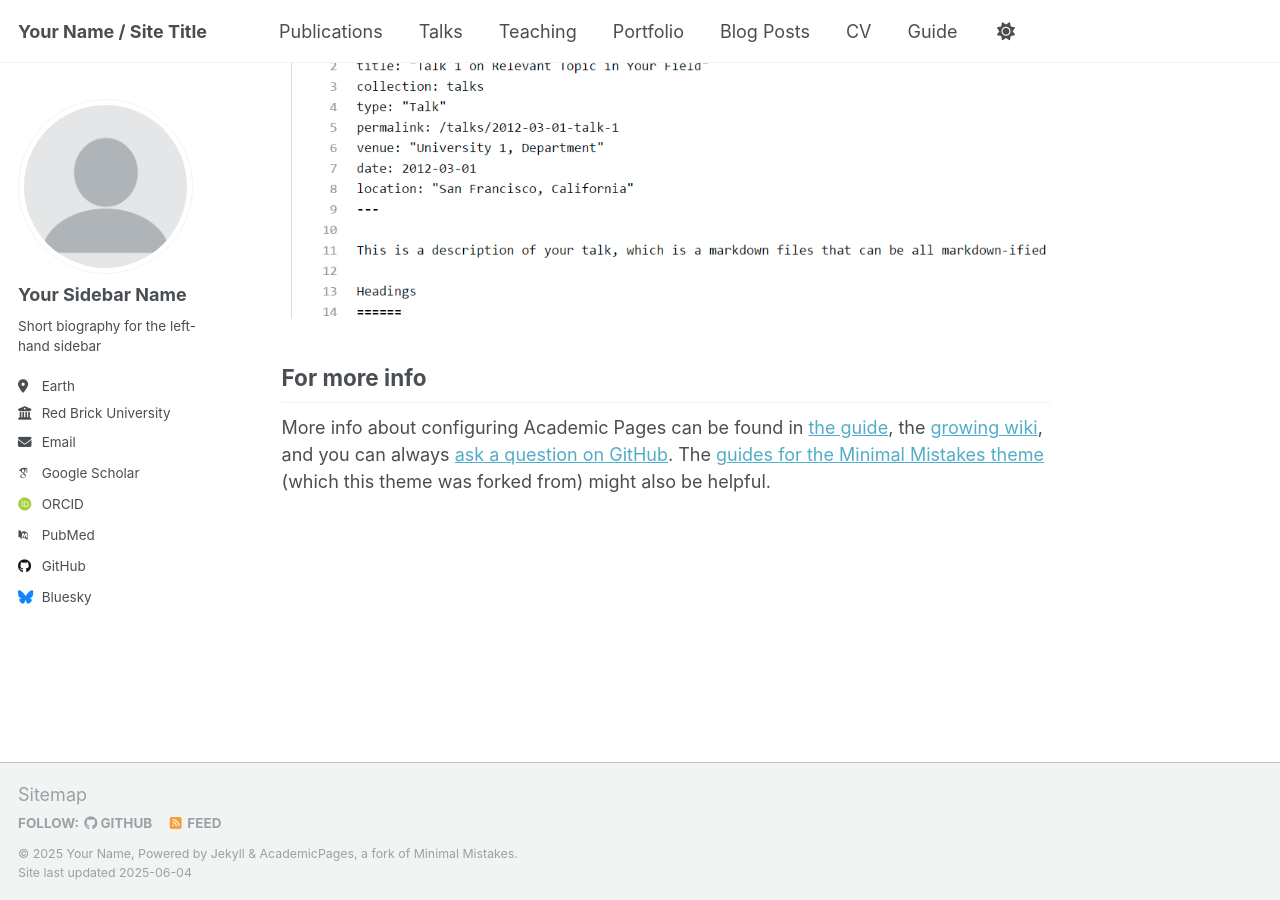
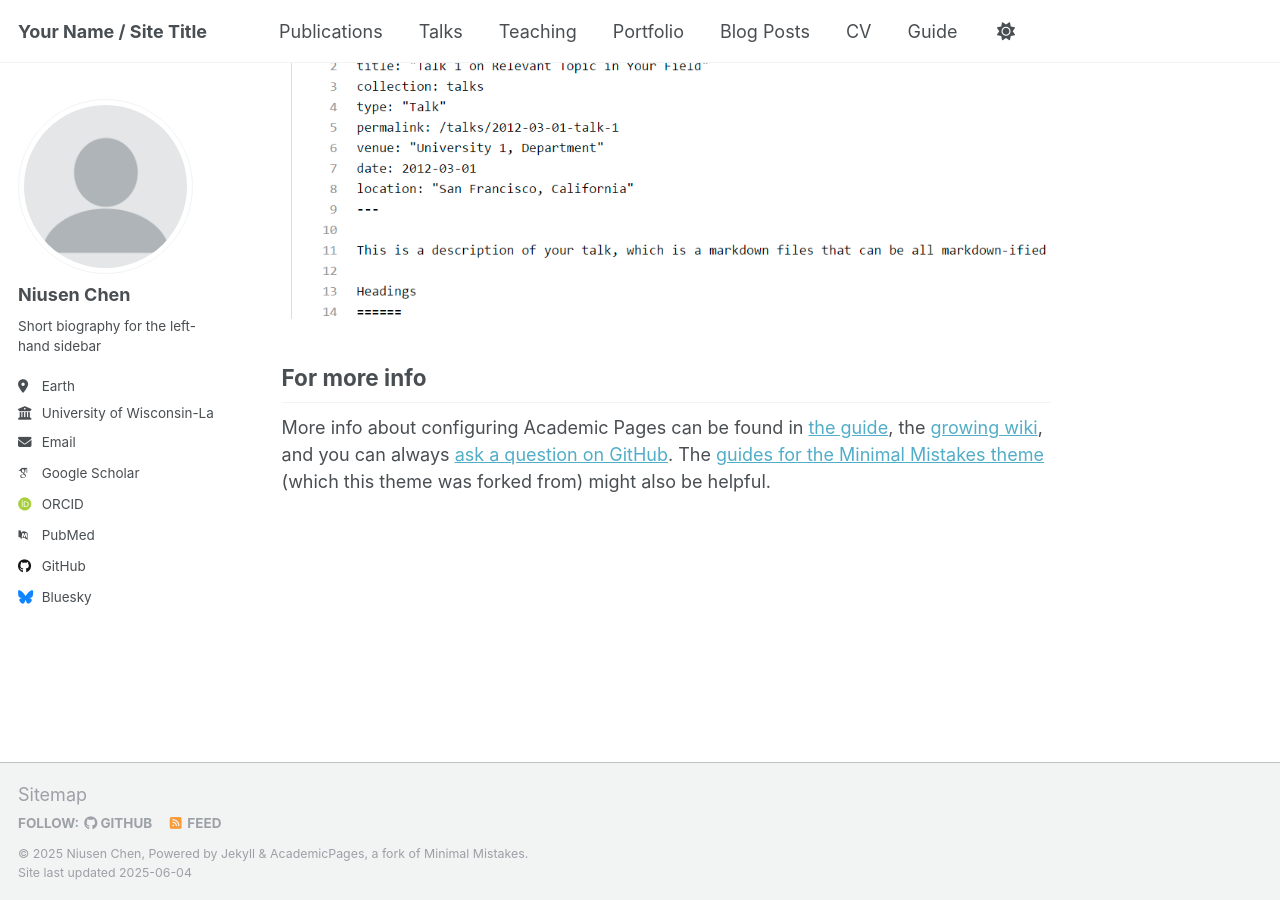
Before and after one commit to niusenc/niusenc.github.io, a Jekyll site: the page built from _pages/about.md, in a window 1280 px wide and 900 px high, scrolled down 2636 px. Built offline with Jekyll 4.4.1, drawn with Linux system fonts in a browser that asks for light colours; some web fonts are replaced.

Commit message:
Update _config.yml

```diff
--- a/_config.yml
+++ b/_config.yml
@@ -11,7 +11,7 @@ locale                   : "en-US"
 site_theme               : "default"
 title                    : "Your Name / Site Title"
 title_separator          : "-"
-name                     : &name "Your Name"
+name                     : &name "Niusen Chen"
 description              : &description "personal description"
 url                      : https://academicpages.github.io # the base hostname & protocol for your site e.g. "https://[your GitHub username].github.io" or if you already have some other page hosted on Github then use "https://[your GitHub username].github.io/[Your Repo Name]"
 baseurl                  : "" # the subpath of your site, e.g. "/blog"
@@ -23,13 +23,13 @@ repository               : "academicpages/academicpages.github.io"
 author:
   # Biographic information
   avatar           : "profile.png"
-  name             : "Your Sidebar Name"
-  pronouns         : # example: "she/her"
+  name             : "Niusen Chen"
+  pronouns         : # example: "he/his"
   bio              : "Short biography for the left-hand sidebar"
   location         : "Earth"
-  employer         : "Red Brick University"
+  employer         : "University of Wisconsin-La Crosse"
   uri              : # URL
-  email            : "none@example.org"
+  email            : "nchen@uwlax.edu"
 
   # Academic websites
   academia         : # URL
```
